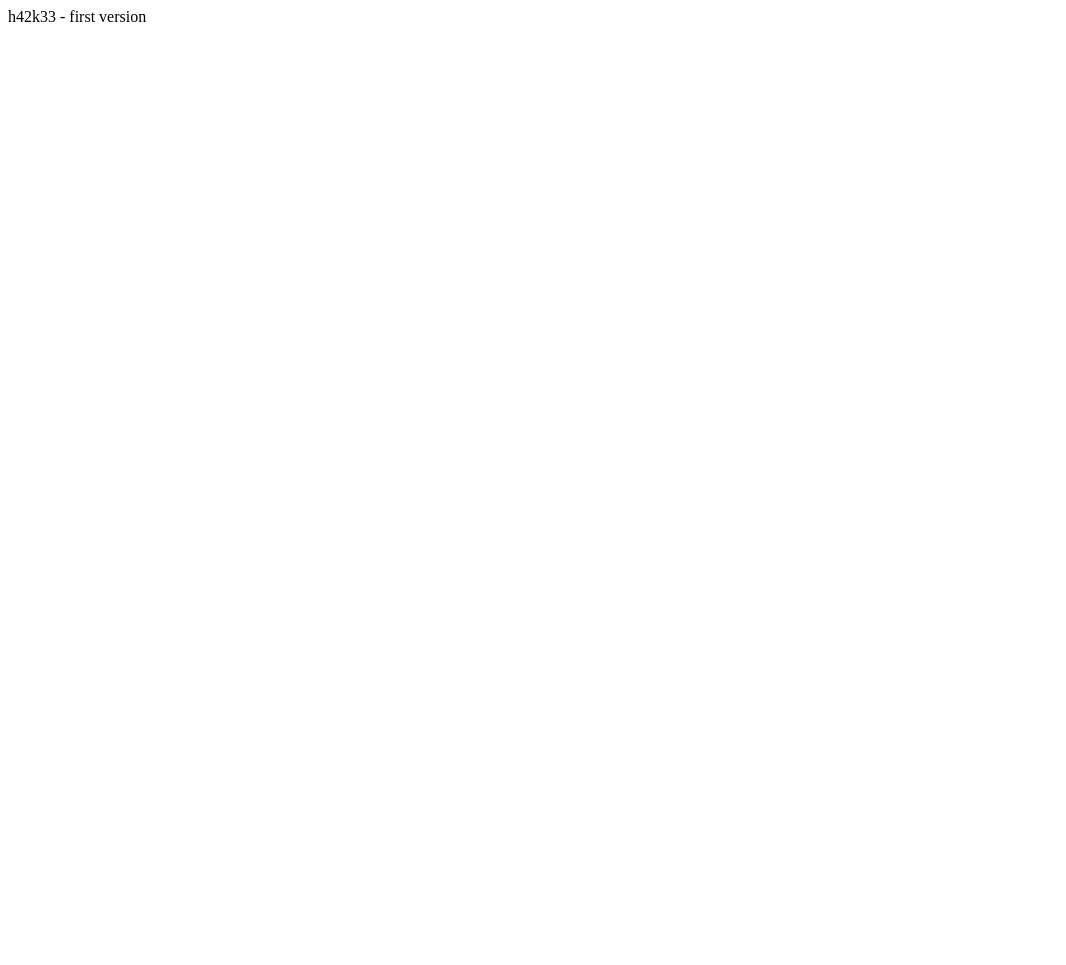
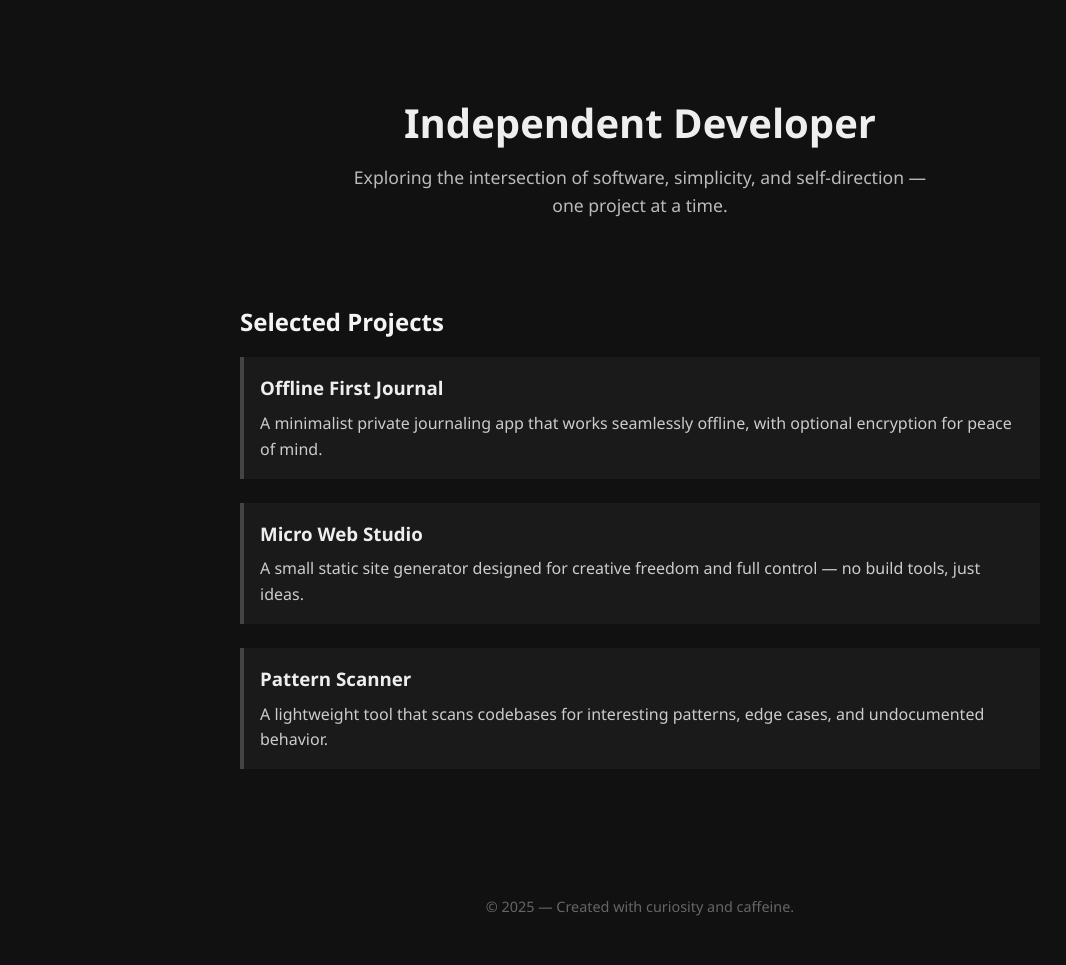
Before and after one commit to H42K33/H42K33.github.io, a plain HTML site: page index.html in a window 1280 px wide. Shown: the whole page, without its empty margins (0-1066 px from the left). Before the commit the page ends 800 px from the top, so only its background shows below. Drawn offline with Linux system fonts and the light colour scheme.

Commit message:
Update index.html

```diff
--- a/index.html
+++ b/index.html
@@ -1 +1,105 @@
-h42k33 - first version
+<!DOCTYPE html>
+<html lang="en">
+<head>
+  <meta charset="UTF-8" />
+  <meta name="viewport" content="width=device-width, initial-scale=1.0" />
+  <title>Independent Developer</title>
+  <style>
+    body {
+      margin: 0;
+      padding: 0;
+      background-color: #111;
+      color: #eee;
+      font-family: 'Segoe UI', Tahoma, Geneva, Verdana, sans-serif;
+      line-height: 1.6;
+    }
+
+    header {
+      text-align: center;
+      padding: 4rem 1rem 2rem;
+    }
+
+    header h1 {
+      font-size: 2.5rem;
+      margin-bottom: 0.5rem;
+    }
+
+    header p {
+      font-size: 1.1rem;
+      color: #bbb;
+      max-width: 600px;
+      margin: 0 auto;
+    }
+
+    main {
+      max-width: 800px;
+      margin: 0 auto;
+      padding: 2rem 1rem;
+    }
+
+    section {
+      margin-bottom: 3rem;
+    }
+
+    h2 {
+      font-size: 1.5rem;
+      margin-bottom: 1rem;
+      color: #f4f4f4;
+    }
+
+    .project {
+      background-color: #1a1a1a;
+      padding: 1rem;
+      border-left: 4px solid #444;
+      margin-bottom: 1.5rem;
+    }
+
+    .project h3 {
+      margin: 0 0 0.5rem;
+    }
+
+    .project p {
+      margin: 0;
+      color: #ccc;
+    }
+
+    footer {
+      text-align: center;
+      padding: 2rem 1rem;
+      font-size: 0.9rem;
+      color: #666;
+    }
+  </style>
+</head>
+<body>
+  <header>
+    <h1>Independent Developer</h1>
+    <p>Exploring the intersection of software, simplicity, and self-direction — one project at a time.</p>
+  </header>
+
+  <main>
+    <section>
+      <h2>Selected Projects</h2>
+
+      <div class="project">
+        <h3>Offline First Journal</h3>
+        <p>A minimalist private journaling app that works seamlessly offline, with optional encryption for peace of mind.</p>
+      </div>
+
+      <div class="project">
+        <h3>Micro Web Studio</h3>
+        <p>A small static site generator designed for creative freedom and full control — no build tools, just ideas.</p>
+      </div>
+
+      <div class="project">
+        <h3>Pattern Scanner</h3>
+        <p>A lightweight tool that scans codebases for interesting patterns, edge cases, and undocumented behavior.</p>
+      </div>
+    </section>
+  </main>
+
+  <footer>
+    <p>&copy; 2025 — Created with curiosity and caffeine.</p>
+  </footer>
+</body>
+</html>
```
